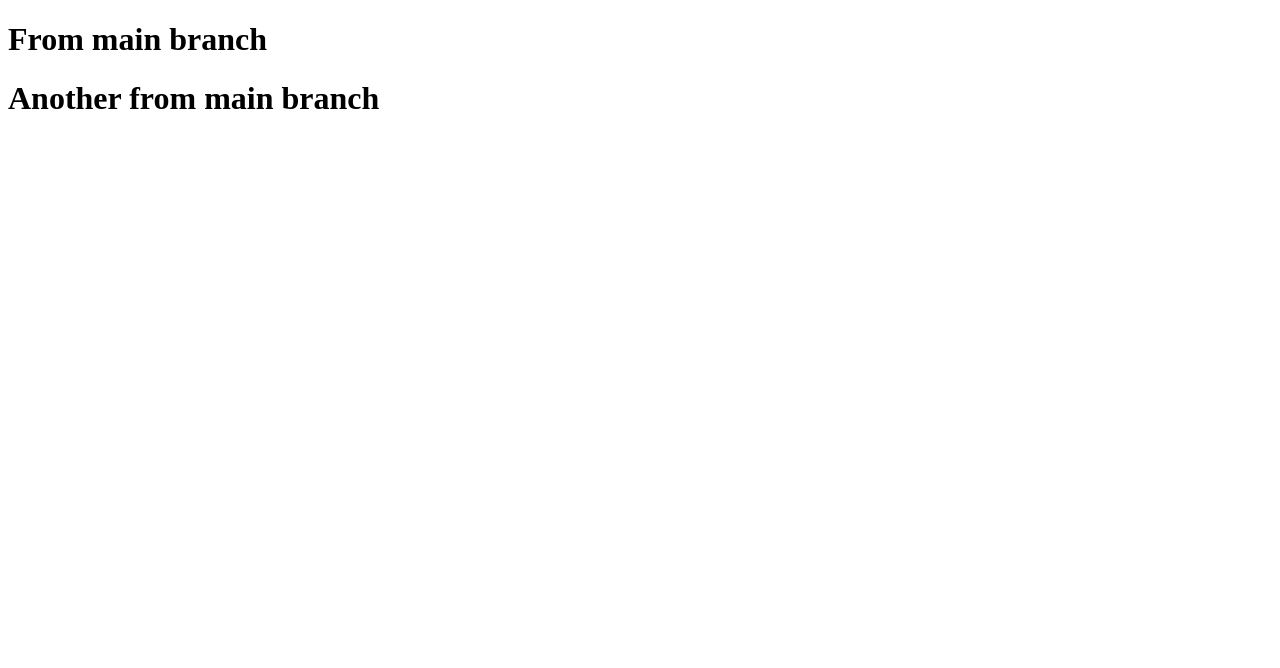
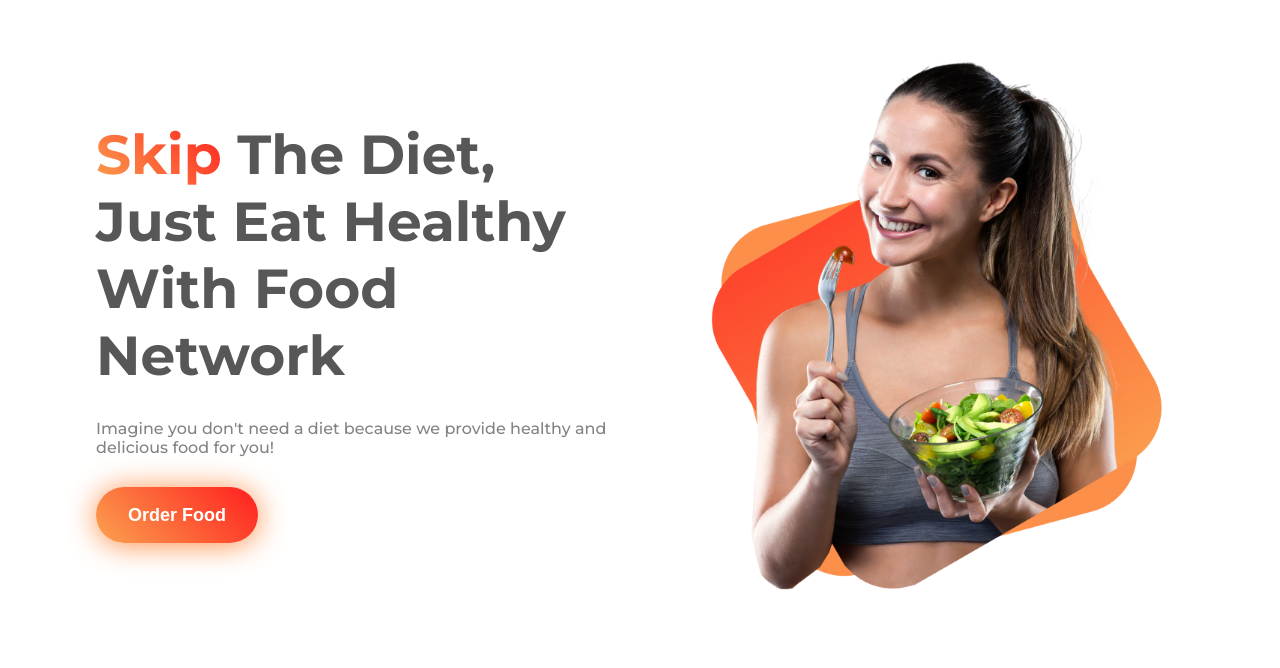
Before and after one commit to Jihad03/milestone-1, a plain HTML site: page index.html in a window 1280 px wide. Drawn offline with Linux system fonts and the light colour scheme.

Commit message:
Header Section Done

```diff
--- a/index.html
+++ b/index.html
@@ -4,10 +4,38 @@
     <meta charset="UTF-8" />
     <meta http-equiv="X-UA-Compatible" content="IE=edge" />
     <meta name="viewport" content="width=device-width, initial-scale=1.0" />
-    <title>Learning Something New</title>
+    <!--#################### Montserrat Font ####################-->
+    <link rel="preconnect" href="https://fonts.googleapis.com" />
+    <link rel="preconnect" href="https://fonts.gstatic.com" crossorigin />
+    <link
+      href="https://fonts.googleapis.com/css2?family=Montserrat:wght@400;500;600;700;800&display=swap"
+      rel="stylesheet"
+    />
+    <!--#################### Stylesheet Link ####################-->
+    <link rel="stylesheet" href="style.css" />
+    <title>Food Network</title>
   </head>
   <body>
-    <h1>From main branch</h1>
-    <h1>Another from main branch</h1>
+    <!--#################### Hero Section ####################-->
+    <header>
+      <div class="container flex pt-50 pb-50">
+        <div class="half-section">
+          <h1>
+            <span class="text-highlight">Skip</span> The Diet, <br />
+            Just Eat Healthy <br />
+            With Food Network
+          </h1>
+          <p>
+            Imagine you don't need a diet because we provide healthy and
+            delicious food for you!
+          </p>
+          <button class="btn">Order Food</button>
+        </div>
+        <div class="half-section">
+          <img src="imgs/hero.png" alt="" />
+        </div>
+      </div>
+    </header>
+    <!--#################### About Section ####################-->
   </body>
 </html>
--- a/style.css
+++ b/style.css
@@ -0,0 +1,77 @@
+/* ==================== RESETS ====================*/
+
+* {
+  margin: 0;
+  padding: 0;
+  box-sizing: border-box;
+}
+
+body {
+  font-family: "Montserrat", sans-serif;
+}
+/* ==================== REUSABLE STYLES ====================*/
+
+.flex {
+  display: flex;
+  align-items: center;
+  justify-content: space-between;
+}
+
+.pt-50 {
+  padding-top: 50px;
+}
+
+.pb-50 {
+  padding-bottom: 50px;
+}
+
+.text-highlight {
+  background: linear-gradient(45deg, #fba24f, #ff1e1e);
+  -webkit-background-clip: text;
+  -webkit-text-fill-color: transparent;
+}
+
+.btn {
+  color: #fff;
+  font-size: 18px;
+  font-weight: 600;
+  line-height: 20px;
+  border: none;
+  border-radius: 35px;
+  background: none;
+  padding: 18px 32px;
+  background: linear-gradient(45deg, #fba24f, #ff1e1e);
+  box-shadow: 0 2px 30px #fc8f49;
+}
+.btn:hover {
+  cursor: pointer;
+}
+
+/* ==================== HEADER SECTION ====================*/
+
+.container {
+  margin: auto;
+  width: 85%;
+}
+
+.half-section {
+  width: 50%;
+}
+
+h1 {
+  color: #575757;
+  font-size: 55px;
+  font-weight: 700;
+  margin-bottom: 30px;
+}
+
+.half-section p {
+  color: #828282;
+  font-weight: 500;
+  margin-bottom: 30px;
+}
+
+.half-section img {
+  width: 100%;
+  padding-left: 50px;
+}
```
Also changed, not shown: imgs/about-bg.png (added), imgs/about.png (added), imgs/hero.png (added), imgs/recipe-1.jpg (added), imgs/recipe-2.jpg (added), imgs/recipe-3.png (added).
